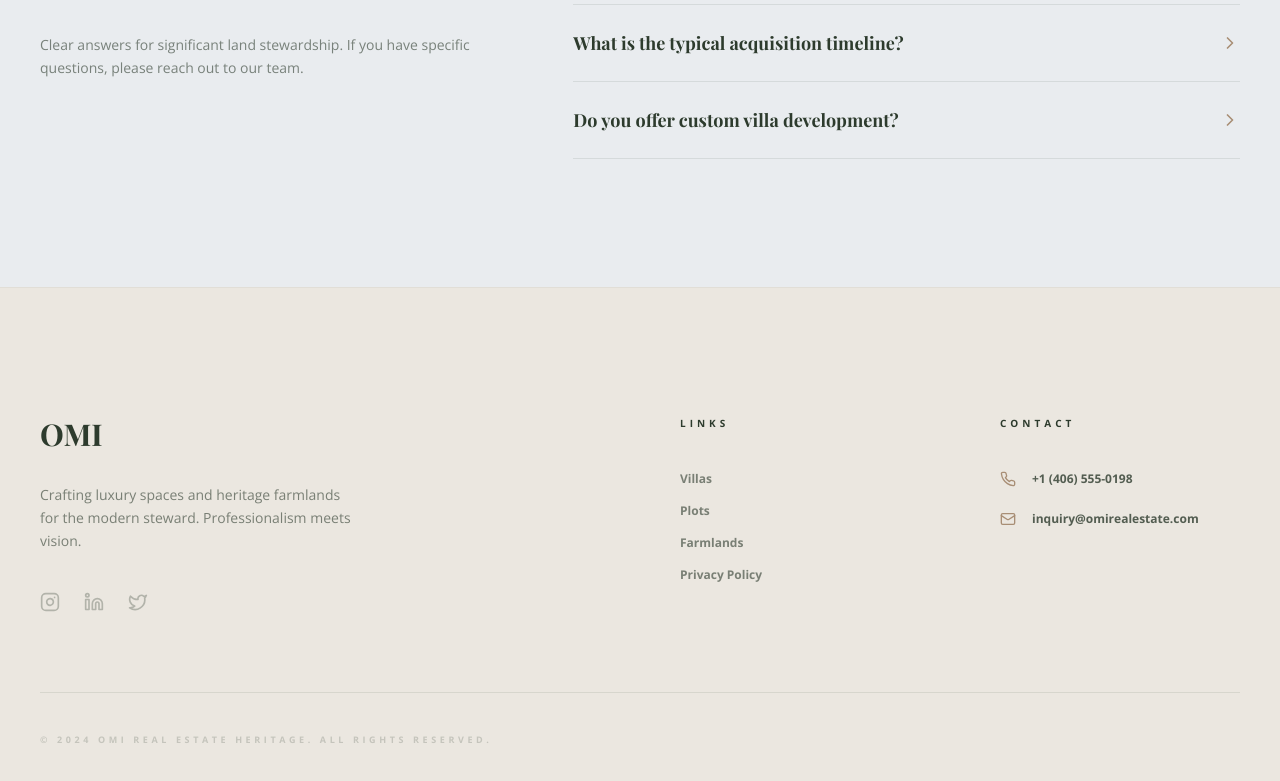
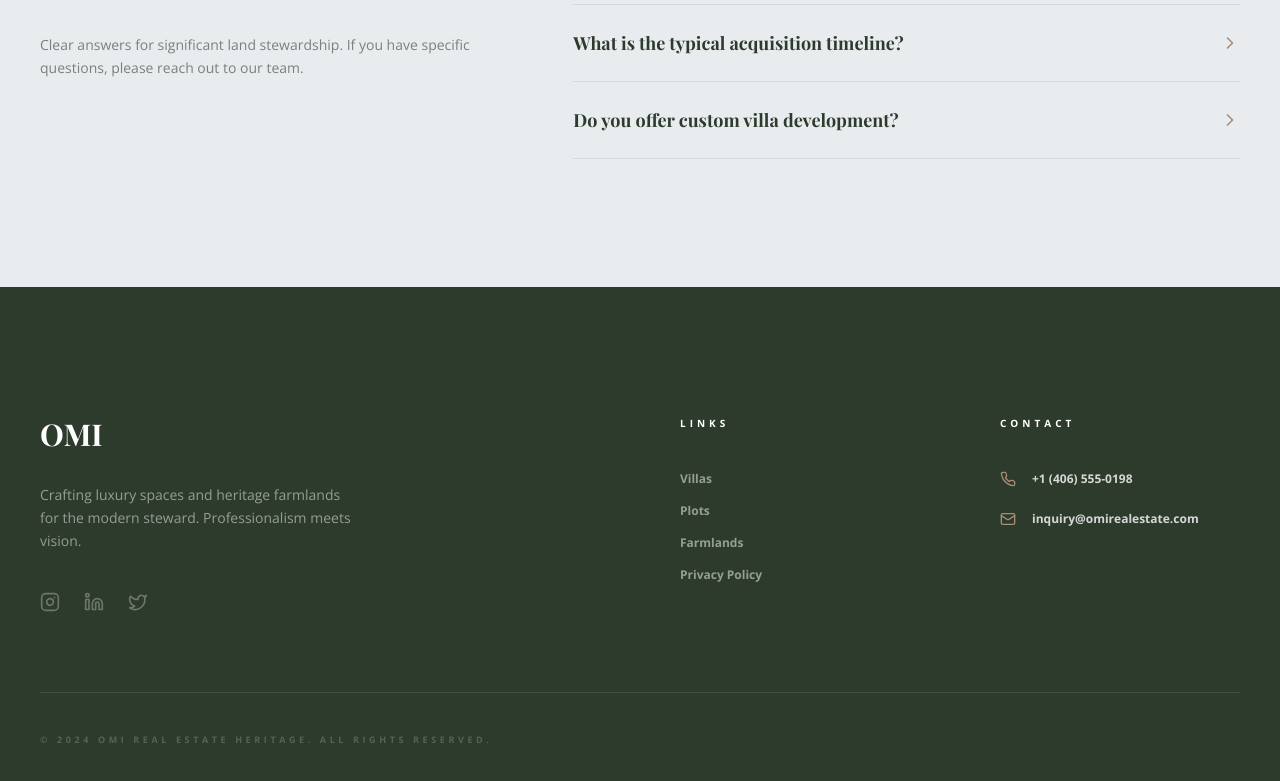
Before and after one commit to revanth045/Omi-Real-Estate-2, a React (Vite) app: page / in a window 1280 px wide. Shown: the part 6998-7779 px from the top of the page. Built offline with nearby package versions, Linux system fonts and the light colour scheme; a web font is replaced by a local one.

Commit message:
style: Revert footer to pleasant Deep Forest Sage background

```diff
--- a/src/App.tsx
+++ b/src/App.tsx
@@ -668,23 +668,23 @@ export default function App() {
       </section>
 
       {/* Footer */}
-      <footer id="contact" className="py-32 border-t border-primary/5 bg-[#EBE7E0] text-primary">
+      <footer id="contact" className="py-32 border-t border-primary/5 bg-[#2D3B2D] text-white">
         <div className="container mx-auto px-10">
           <div className="grid md:grid-cols-4 gap-20 mb-20">
             <div className="col-span-2">
-              <span className="text-3xl font-serif font-bold text-primary mb-8 block">OMI</span>
-              <p className="text-primary/60 text-sm leading-relaxed max-w-xs mb-10">
+              <span className="text-3xl font-serif font-bold text-white mb-8 block">OMI</span>
+              <p className="text-white/50 text-sm leading-relaxed max-w-xs mb-10">
                 Crafting luxury spaces and heritage farmlands for the modern steward. Professionalism meets vision.
               </p>
-              <div className="flex gap-6 text-primary/30">
+              <div className="flex gap-6 text-white/30">
                 <Instagram className="w-5 h-5 hover:text-secondary cursor-pointer" />
                 <Linkedin className="w-5 h-5 hover:text-secondary cursor-pointer" />
                 <Twitter className="w-5 h-5 hover:text-secondary cursor-pointer" />
               </div>
             </div>
             <div>
-              <h4 className="text-[10px] uppercase tracking-[0.4em] font-bold text-primary mb-10">Links</h4>
-              <div className="space-y-4 text-xs font-bold text-primary/60">
+              <h4 className="text-[10px] uppercase tracking-[0.4em] font-bold text-white mb-10">Links</h4>
+              <div className="space-y-4 text-xs font-bold text-white/50">
                 <p className="hover:text-secondary cursor-pointer transition-colors">Villas</p>
                 <p className="hover:text-secondary cursor-pointer transition-colors">Plots</p>
                 <p className="hover:text-secondary cursor-pointer transition-colors">Farmlands</p>
@@ -692,21 +692,21 @@ export default function App() {
               </div>
             </div>
             <div>
-              <h4 className="text-[10px] uppercase tracking-[0.4em] font-bold text-primary mb-10">Contact</h4>
+              <h4 className="text-[10px] uppercase tracking-[0.4em] font-bold text-white mb-10">Contact</h4>
               <div className="space-y-6">
                 <div className="flex items-center gap-4">
                   <Phone className="w-4 h-4 text-secondary" />
-                  <span className="text-xs font-bold text-primary/80">+1 (406) 555-0198</span>
+                  <span className="text-xs font-bold text-white/80">+1 (406) 555-0198</span>
                 </div>
                 <div className="flex items-center gap-4">
                   <Mail className="w-4 h-4 text-secondary" />
-                  <span className="text-xs font-bold text-primary/80">inquiry@omirealestate.com</span>
+                  <span className="text-xs font-bold text-white/80">inquiry@omirealestate.com</span>
                 </div>
               </div>
             </div>
           </div>
-          <div className="pt-10 border-t border-primary/10 flex flex-col md:flex-row justify-between items-center gap-8">
-            <p className="text-[9px] uppercase tracking-[0.4em] text-primary/20 font-bold">
+          <div className="pt-10 border-t border-white/10 flex flex-col md:flex-row justify-between items-center gap-8">
+            <p className="text-[9px] uppercase tracking-[0.4em] text-white/20 font-bold">
               © 2024 OMI REAL ESTATE HERITAGE. ALL RIGHTS RESERVED.
             </p>
           </div>
```
